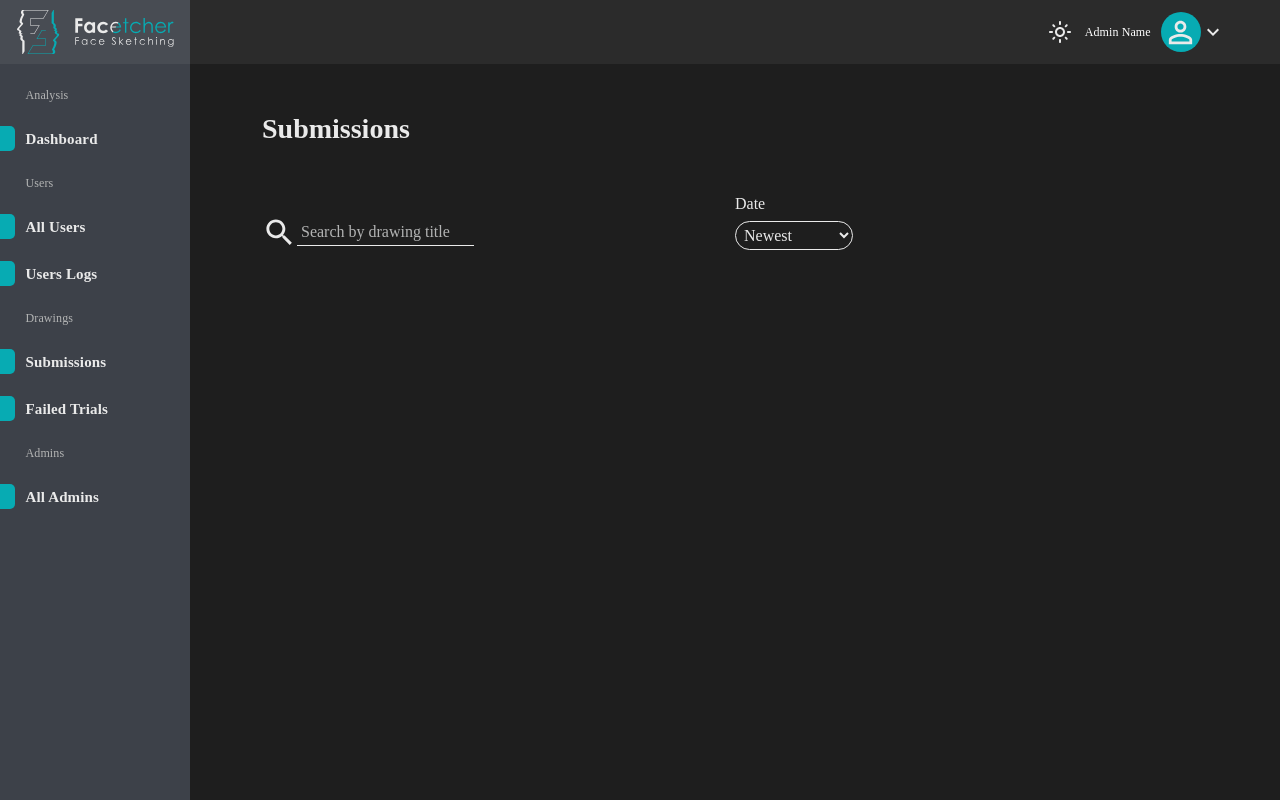
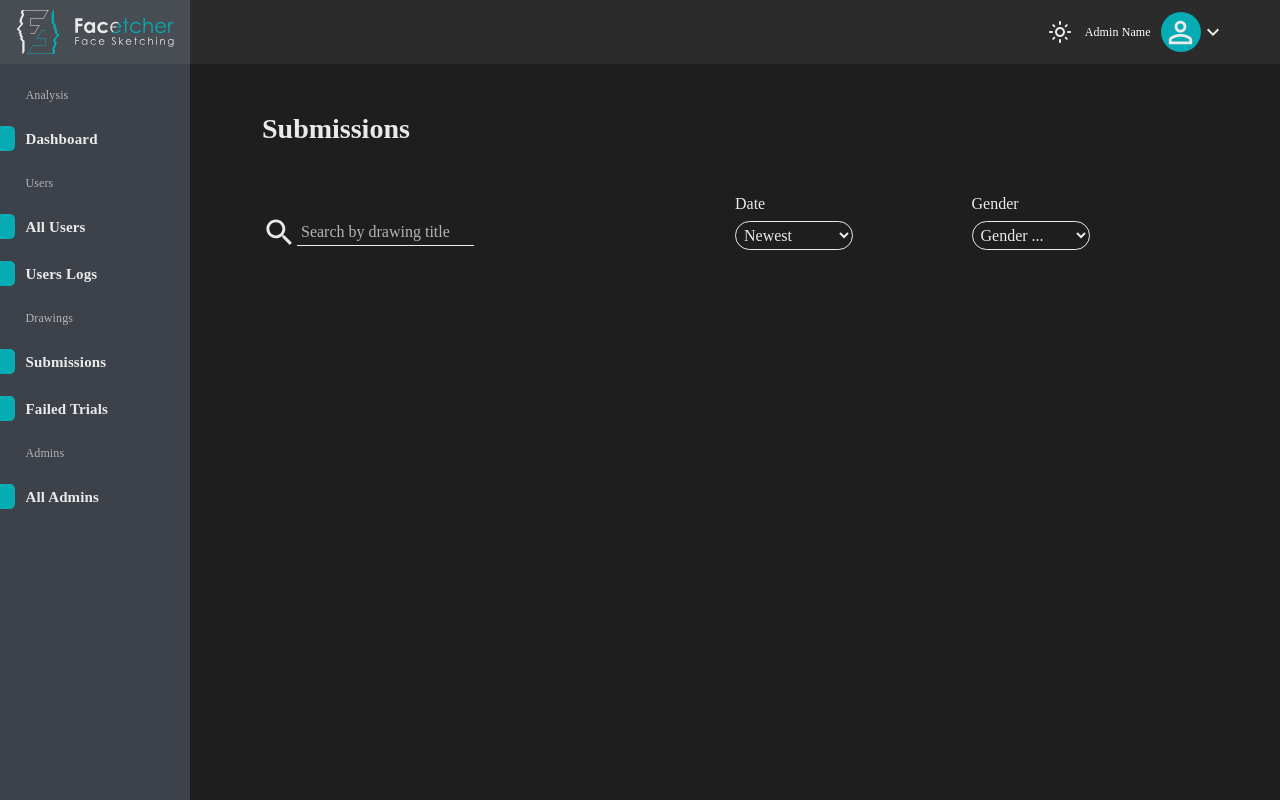
Before and after one commit to henry-azer/facetcher-admin-portal, a React (Create React App) app: page /submissions in a window 1280 px wide. Built offline with nearby package versions, Linux system fonts and the light colour scheme.

Commit message:
Create select component

```diff
--- /dev/null
+++ b/src/components/select-component.jsx
@@ -0,0 +1,17 @@
+import React from "react";
+
+const FacetcherSelectComponent = (props) => {
+     return (
+          <div className="w-100">
+               <h1 className="fs-6">{props.label}</h1>
+               <select className="bg-transparent light-grey-border p-1 rounded-pill text-light-grey w-50">
+                    {props.options.map((option) => (
+                         <option value={option} className=" bg-dark-grey">
+                              {option}
+                         </option>
+                    ))}
+               </select>
+          </div>
+     );
+};
+export default FacetcherSelectComponent;
--- a/src/views/Submissions.jsx
+++ b/src/views/Submissions.jsx
@@ -3,6 +3,7 @@ import FacetcherDrawer from "../components/drawer/drawer";
 import PersonAddAltIcon from "@mui/icons-material/PersonAddAlt";
 import SearchIcon from "@mui/icons-material/Search";
 import FacetcherSearchComponent from "../components/search-component";
+import FacetcherSelectComponent from "../components/select-component";
 
 const Submissions = () => {
      const tableTitles = [
@@ -26,18 +27,15 @@ const Submissions = () => {
                          </div>
                          <div className="w-100 d-flex justify-content-between align-items-end">
                               <FacetcherSearchComponent placeHolder="Search by drawing title" />
-                              <div className="w-50">
-                                   <div>
-                                        <h1 className="fs-6">Date</h1>
-                                        <select className="bg-transparent light-grey-border p-1 rounded-pill text-light-grey w-25">
-                                             <option value="newest">
-                                                  Newest
-                                             </option>
-                                             <option value="latest">
-                                                  Latest
-                                             </option>
-                                        </select>
-                                   </div>
+                              <div className="w-50 d-flex justify-content-between">
+                                   <FacetcherSelectComponent
+                                        label="Date"
+                                        options={["Newest", "Latest"]}
+                                   />
+                                   <FacetcherSelectComponent
+                                        label="Gender"
+                                        options={["Gender ...", "Male", "Female"]}
+                                   />
                               </div>
                          </div>
                     </div>
```
